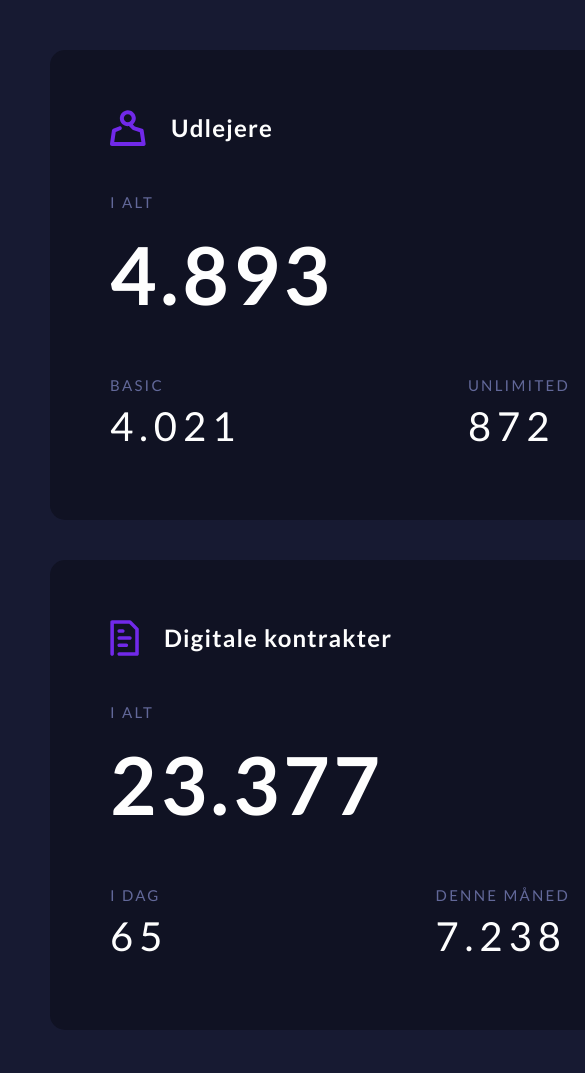
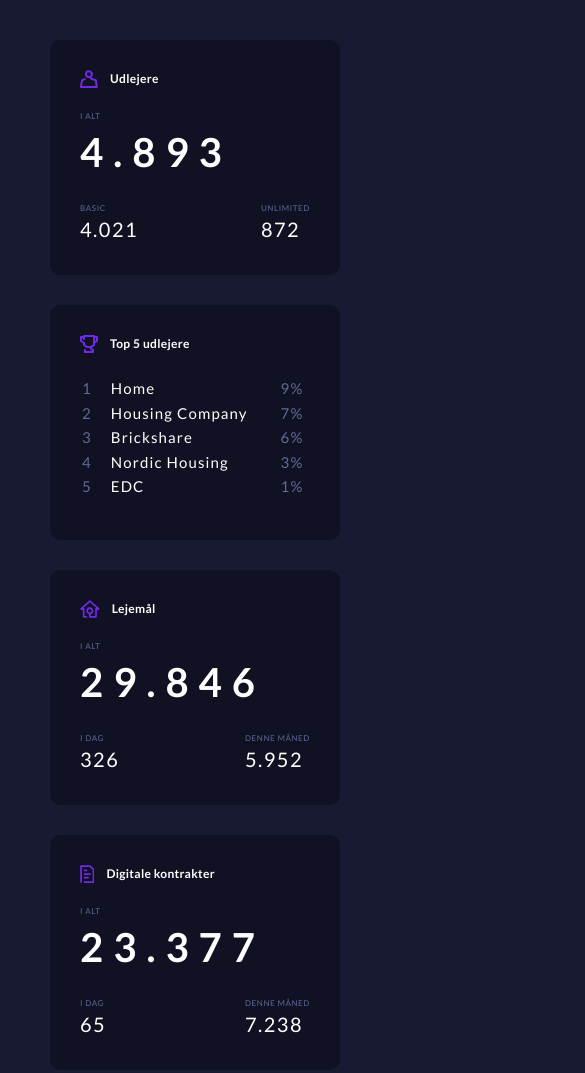
Before and after one commit to w-gluza/TVdashFlex, a plain HTML site: page index.html in a window 390 px wide. Shown: the top 1073 px of the page, 585 px wide, since content can reach past the window. Drawn offline with Linux system fonts and the light colour scheme.

Commit message:
responsivness added

```diff
--- a/style.css
+++ b/style.css
@@ -185,3 +185,82 @@ h2 {
     background-color: #101223;
   }
 }
+
+@media only screen and (max-width: 1920px) {
+  .container {
+    display: grid;
+    width: 100%;
+    justify-content: center;
+  }
+  .flex__container {
+    display: grid;
+    width: max-content;
+    grid-gap: 10px;
+    grid-template-columns: 1fr 1fr 1fr;
+  }
+  .col {
+    -webkit-box-flex: 1;
+    -ms-flex: 1;
+    flex: 1;
+    min-width: 290px;
+    max-width: 290px;
+    min-height: 235px;
+    max-height: 235px;
+    margin: 10px;
+    background-color: #101223;
+    padding: 30px;
+    border-radius: 10px;
+  }
+
+  h2 {
+    font-size: 12px;
+    letter-spacing: 0.025em;
+    margin-left: 12px;
+  }
+  .heading {
+    margin-bottom: 22px;
+  }
+  .card__footer {
+    margin-top: 20px;
+  }
+  .card__footer-item {
+    margin-right: 20px;
+  }
+  .data {
+    font-size: 40px;
+    letter-spacing: 0.25em;
+  }
+  .paragraph {
+    font-size: 20px;
+    letter-spacing: 0.075em;
+    color: #fefefe;
+  }
+
+  .paragraph__small {
+    font-size: 8px;
+    letter-spacing: 0.075em;
+  }
+
+  .list__items {
+    font-size: 15px;
+    letter-spacing: 0.075em;
+  }
+
+  .list__items-modify {
+    padding-left: 15px;
+  }
+  .svg__container {
+    height: 18px;
+  }
+}
+
+@media only screen and (max-width: 960px) {
+  .flex__container {
+    grid-template-columns: 1fr 1fr;
+  }
+}
+@media only screen and (max-width: 780px) {
+  .flex__container {
+    grid-template-columns: 1fr;
+  }
+}
```
Also changed, not shown: dashboard_design.jpg (added), 1 other file.
